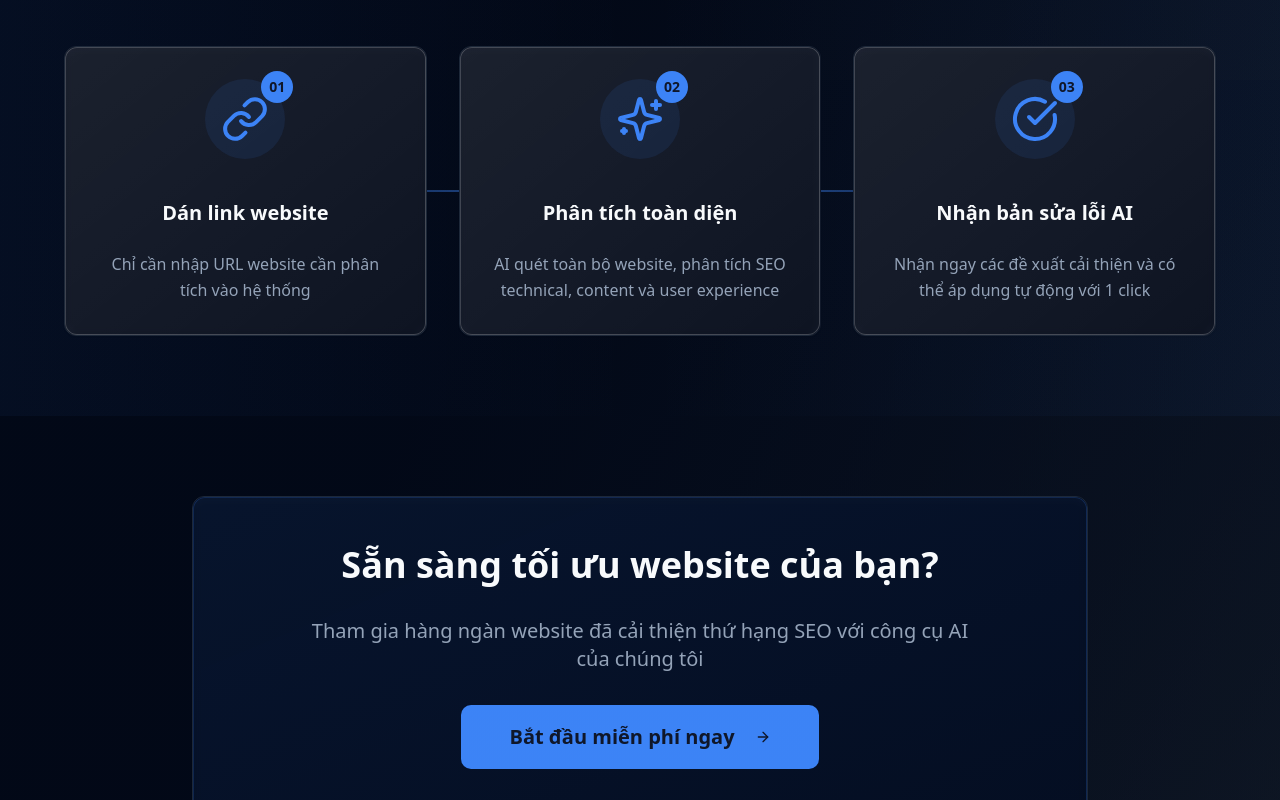
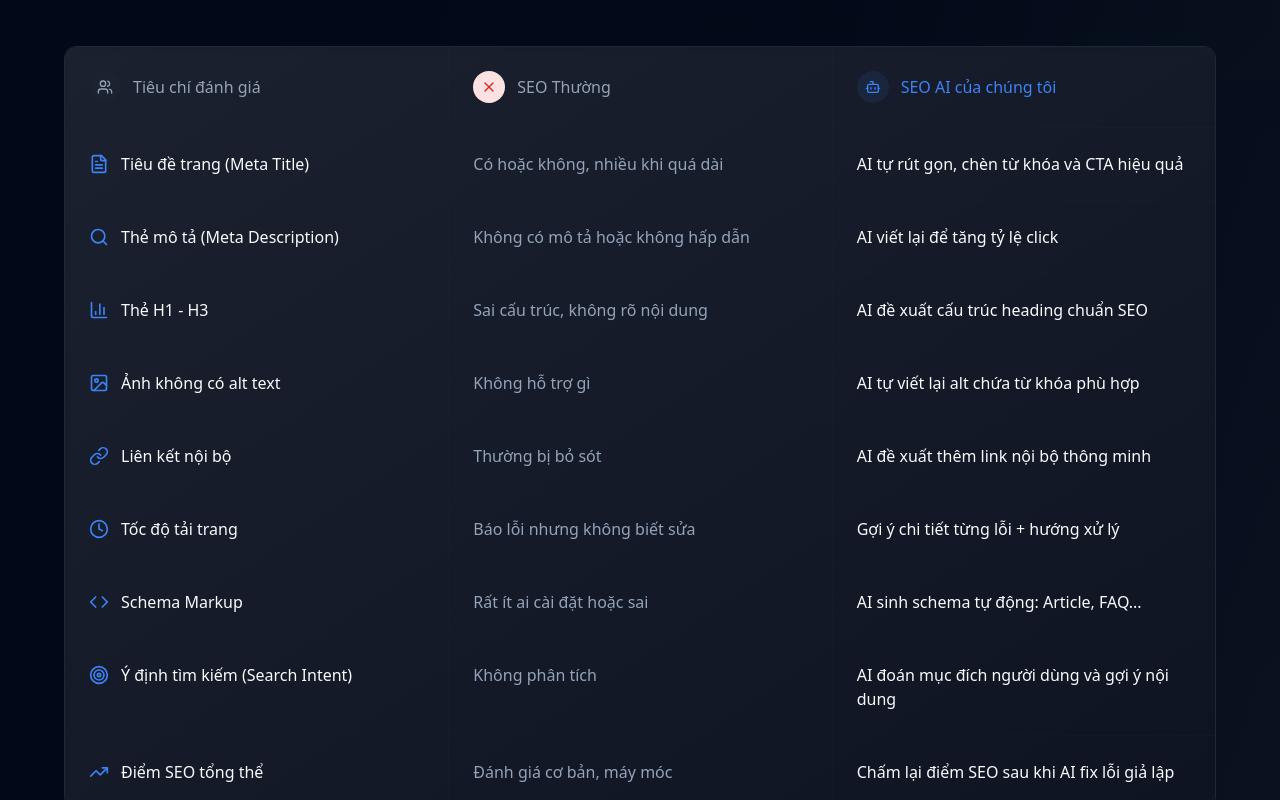
Before and after one commit to zonetox/glass-dashboard-voyager, a React (Vite) app: page /landing in a window 1280 px wide. Shown: the part 1520-2320 px from the top of the page. Built offline with nearby package versions, Linux system fonts and the light colour scheme.

Commit message:
Add SEO comparison section
Add a new section to LandingPage.tsx comparing traditional SEO with AI-powered SEO, including a two-column table with detailed comparisons and responsive design for mobile.

```diff
--- a/src/pages/LandingPage.tsx
+++ b/src/pages/LandingPage.tsx
@@ -11,7 +11,17 @@ import {
   ArrowRight,
   Mail,
   Phone,
-  MapPin
+  MapPin,
+  Search,
+  Bot,
+  Brain,
+  Image,
+  Target,
+  Clock,
+  Code,
+  Users,
+  TrendingUp,
+  X
 } from "lucide-react";
 
 export default function LandingPage() {
@@ -53,6 +63,63 @@ export default function LandingPage() {
       icon: <CheckCircle className="w-12 h-12 text-primary" />,
       title: "Nhận bản sửa lỗi AI",
       description: "Nhận ngay các đề xuất cải thiện và có thể áp dụng tự động với 1 click"
+    }
+  ];
+
+  const comparisonData = [
+    {
+      label: "Tiêu đề trang (Meta Title)",
+      icon: <FileText className="w-5 h-5" />,
+      classic: "Có hoặc không, nhiều khi quá dài",
+      ai: "AI tự rút gọn, chèn từ khóa và CTA hiệu quả"
+    },
+    {
+      label: "Thẻ mô tả (Meta Description)",
+      icon: <Search className="w-5 h-5" />,
+      classic: "Không có mô tả hoặc không hấp dẫn",
+      ai: "AI viết lại để tăng tỷ lệ click"
+    },
+    {
+      label: "Thẻ H1 - H3",
+      icon: <BarChart3 className="w-5 h-5" />,
+      classic: "Sai cấu trúc, không rõ nội dung",
+      ai: "AI đề xuất cấu trúc heading chuẩn SEO"
+    },
+    {
+      label: "Ảnh không có alt text",
+      icon: <Image className="w-5 h-5" />,
+      classic: "Không hỗ trợ gì",
+      ai: "AI tự viết lại alt chứa từ khóa phù hợp"
+    },
+    {
+      label: "Liên kết nội bộ",
+      icon: <Link className="w-5 h-5" />,
+      classic: "Thường bị bỏ sót",
+      ai: "AI đề xuất thêm link nội bộ thông minh"
+    },
+    {
+      label: "Tốc độ tải trang",
+      icon: <Clock className="w-5 h-5" />,
+      classic: "Báo lỗi nhưng không biết sửa",
+      ai: "Gợi ý chi tiết từng lỗi + hướng xử lý"
+    },
+    {
+      label: "Schema Markup",
+      icon: <Code className="w-5 h-5" />,
+      classic: "Rất ít ai cài đặt hoặc sai",
+      ai: "AI sinh schema tự động: Article, FAQ..."
+    },
+    {
+      label: "Ý định tìm kiếm (Search Intent)",
+      icon: <Target className="w-5 h-5" />,
+      classic: "Không phân tích",
+      ai: "AI đoán mục đích người dùng và gợi ý nội dung"
+    },
+    {
+      label: "Điểm SEO tổng thể",
+      icon: <TrendingUp className="w-5 h-5" />,
+      classic: "Đánh giá cơ bản, máy móc",
+      ai: "Chấm lại điểm SEO sau khi AI fix lỗi giả lập"
     }
   ];
 
@@ -132,6 +199,115 @@ export default function LandingPage() {
                   </div>
                   <h3 className="text-xl font-semibold mb-3">{feature.title}</h3>
                   <p className="text-muted-foreground leading-relaxed">{feature.description}</p>
+                </CardContent>
+              </Card>
+            ))}
+          </div>
+        </div>
+      </section>
+
+      {/* SEO Comparison Section */}
+      <section className="px-6 py-20">
+        <div className="max-w-6xl mx-auto">
+          <div className="text-center mb-16">
+            <h2 className="text-3xl md:text-4xl font-bold mb-4">
+              SEO AI mạnh hơn SEO thường như thế nào?
+            </h2>
+            <p className="text-xl text-muted-foreground max-w-3xl mx-auto">
+              Chúng tôi không chỉ phân tích – mà còn đề xuất, viết lại, và sửa lỗi giúp bạn!
+            </p>
+          </div>
+
+          {/* Desktop View */}
+          <div className="hidden md:block">
+            <Card className="relative overflow-hidden">
+              <div className="absolute inset-0 bg-gradient-to-br from-white/10 to-white/5 backdrop-blur-sm" />
+              <CardContent className="relative z-10 p-0">
+                {/* Header */}
+                <div className="grid grid-cols-3 border-b border-border/30">
+                  <div className="p-6">
+                    <div className="flex items-center gap-3 text-muted-foreground">
+                      <div className="w-8 h-8 rounded-full bg-muted/30 flex items-center justify-center">
+                        <Users className="w-4 h-4" />
+                      </div>
+                      <span className="font-medium">Tiêu chí đánh giá</span>
+                    </div>
+                  </div>
+                  <div className="p-6 border-l border-border/30">
+                    <div className="flex items-center gap-3 text-muted-foreground">
+                      <div className="w-8 h-8 rounded-full bg-red-100 flex items-center justify-center">
+                        <X className="w-4 h-4 text-red-600" />
+                      </div>
+                      <span className="font-medium">SEO Thường</span>
+                    </div>
+                  </div>
+                  <div className="p-6 border-l border-border/30">
+                    <div className="flex items-center gap-3 text-primary">
+                      <div className="w-8 h-8 rounded-full bg-primary/10 flex items-center justify-center">
+                        <Bot className="w-4 h-4 text-primary" />
+                      </div>
+                      <span className="font-medium">SEO AI của chúng tôi</span>
+                    </div>
+                  </div>
+                </div>
+
+                {/* Rows */}
+                {comparisonData.map((row, index) => (
+                  <div key={index} className="grid grid-cols-3 border-b border-border/20 last:border-b-0 hover:bg-white/5 transition-colors">
+                    <div className="p-6">
+                      <div className="flex items-center gap-3">
+                        <div className="text-primary">
+                          {row.icon}
+                        </div>
+                        <span className="font-medium">{row.label}</span>
+                      </div>
+                    </div>
+                    <div className="p-6 border-l border-border/20">
+                      <p className="text-muted-foreground">{row.classic}</p>
+                    </div>
+                    <div className="p-6 border-l border-border/20">
+                      <p className="text-foreground">{row.ai}</p>
+                    </div>
+                  </div>
+                ))}
+              </CardContent>
+            </Card>
+          </div>
+
+          {/* Mobile View */}
+          <div className="md:hidden space-y-4">
+            {comparisonData.map((row, index) => (
+              <Card key={index} className="relative">
+                <div className="absolute inset-0 bg-gradient-to-br from-white/10 to-white/5 backdrop-blur-sm rounded-lg border border-white/20" />
+                <CardContent className="relative z-10 p-6 space-y-4">
+                  <div className="flex items-center gap-3 pb-4 border-b border-border/30">
+                    <div className="text-primary">
+                      {row.icon}
+                    </div>
+                    <span className="font-semibold">{row.label}</span>
+                  </div>
+
+                  <div className="space-y-4">
+                    <div>
+                      <div className="flex items-center gap-2 mb-2">
+                        <div className="w-6 h-6 rounded-full bg-red-100 flex items-center justify-center">
+                          <X className="w-3 h-3 text-red-600" />
+                        </div>
+                        <span className="text-sm font-medium text-muted-foreground">SEO Thường</span>
+                      </div>
+                      <p className="text-sm text-muted-foreground pl-8">{row.classic}</p>
+                    </div>
+
+                    <div>
+                      <div className="flex items-center gap-2 mb-2">
+                        <div className="w-6 h-6 rounded-full bg-primary/10 flex items-center justify-center">
+                          <Bot className="w-3 h-3 text-primary" />
+                        </div>
+                        <span className="text-sm font-medium text-primary">SEO AI</span>
+                      </div>
+                      <p className="text-sm pl-8">{row.ai}</p>
+                    </div>
+                  </div>
                 </CardContent>
               </Card>
             ))}
```
